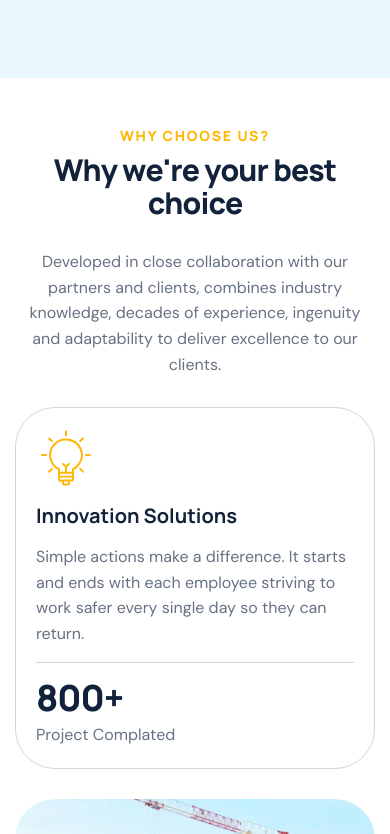
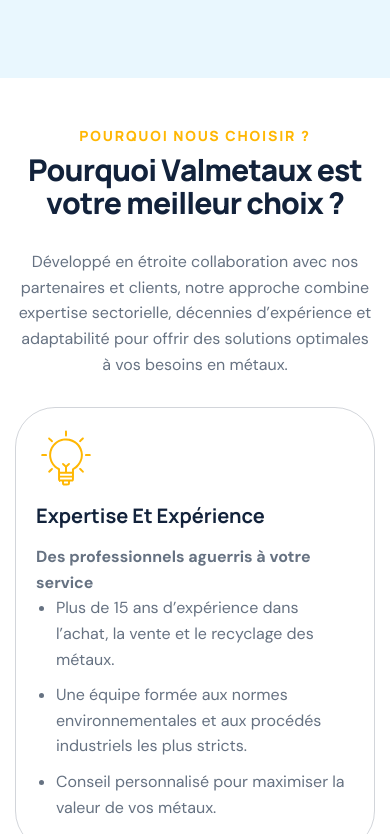
Before and after one commit to fatimazohra12/React-france, a React (Create React App) app: page / in a window 390 px wide. Shown: the part 2570-3404 px from the top of the page. Built offline with nearby package versions, Linux system fonts and the light colour scheme; what smooth-scroll would draw is missing.

Commit message:
changes 9

```diff
--- a/src/components/blog/blog.css
+++ b/src/components/blog/blog.css
@@ -1 +1,18 @@
-/* Component-specific styles for blog. */
+.engagement-item {
+  border: 1px solid var(--divider-color);
+  border-radius: 30px;
+  height: calc(100% - 30px);
+  margin-bottom: 30px;
+  padding: 32px;
+  background: var(--white-color);
+}
+
+.engagement-item h3 {
+  font-size: 24px;
+  font-weight: 700;
+  margin-bottom: 18px;
+}
+
+.engagement-item p {
+  margin: 0;
+}
--- a/src/components/blog/index.jsx
+++ b/src/components/blog/index.jsx
@@ -1,43 +1,26 @@
 import React from "react";
-import { posts } from "../../data/landingPage";
+import { engagements } from "../../data/landingPage";
 import { SectionTitle } from "../section-title";
-import { asset } from "../../utils/assets";
 import "./blog.css";
 
 export function Blog() {
   return (
-    <section className="our-blog" id="blog">
+    <section className="our-blog" id="engagements">
       <div className="container">
         <div className="row section-row">
           <div className="col-lg-12">
-            <SectionTitle eyebrow="news & blog" title="Articles & blog posts">
-            Chez Valmetaux, nous proposons une gamme complète de services de construction pour répondre à tous vos besoins, des projets résidentiels aux infrastructures industrielles. Notre équipe d’experts s’engage à fournir des solutions sur mesure, durables et de haute qualité.
+            <SectionTitle eyebrow="Nos engagements" title="Un service clair, rapide et responsable">
+              Chez Valmétaux, nous nous engageons à vous proposer une
+              valorisation simple, transparente et adaptée à vos métaux.
             </SectionTitle>
           </div>
         </div>
         <div className="row">
-          {posts.map((post) => (
-            <div className="col-lg-4 col-md-6" key={post.title}>
-              <article className="blog-item wow fadeInUp" data-wow-delay={post.delay}>
-                <div className="post-featured-image" data-cursor-text="View">
-                  <figure>
-                    <a className="image-anime" href="#home">
-                      <img src={asset(post.image)} alt="" />
-                    </a>
-                  </figure>
-                </div>
-                <div className="post-item-content">
-                  <div className="post-item-body">
-                    <h2>
-                      <a href="#home">{post.title}</a>
-                    </h2>
-                  </div>
-                  <div className="post-item-footer">
-                    <a className="readmore-btn" href="#blog">
-                      read more
-                    </a>
-                  </div>
-                </div>
+          {engagements.map((engagement) => (
+            <div className="col-lg-4 col-md-6" key={engagement.title}>
+              <article className="engagement-item wow fadeInUp" data-wow-delay={engagement.delay}>
+                <h3>{engagement.title}</h3>
+                <p>{engagement.description}</p>
               </article>
             </div>
           ))}
--- a/src/components/faqs/index.jsx
+++ b/src/components/faqs/index.jsx
@@ -10,8 +10,9 @@
       <div className="container">
         <div className="row section-row">
           <div className="col-lg-12">
-            <SectionTitle eyebrow="faqs" title="Got questions? we've got answers">
-            Chez Valmetaux, nous proposons une gamme complète de services de construction pour répondre à tous vos besoins, des projets résidentiels aux infrastructures industrielles. Notre équipe d’experts s’engage à fournir des solutions sur mesure, durables et de haute qualité.
+            <SectionTitle eyebrow="FAQ chez Valmétaux" title="Foire aux questions">
+              Retrouvez les réponses simples aux questions les plus fréquentes
+              sur nos services de valorisation des métaux.
             </SectionTitle>
           </div>
         </div>
@@ -19,7 +20,7 @@
           <div className="col-lg-5">
             <div className="our-faqs-images">
               <div className="row align-items-end">
-                {["our-faqs-img-1.jpg", "our-faqs-img-2.jpg"].map((image, index) => (
+                {["service-recuperation-metaux.png", "service-recyclage-metaux.png"].map((image, index) => (
                   <div className="col-md-6 col-6" key={image}>
                     <div className={`faqs-img-${index + 1}`}>
                       <figure className="image-anime reveal">
@@ -30,7 +31,7 @@
                 ))}
               </div>
               <div className="row align-items-start">
-                {["our-faqs-img-3.jpg", "our-faqs-img-4.jpg"].map((image, index) => (
+                {["prestation-cuivre.png", "prestation-batteries.png"].map((image, index) => (
                   <div className="col-md-6 col-6" key={image}>
                     <div className={`faqs-img-${index + 1}`}>
                       <figure className="image-anime reveal">
@@ -72,9 +73,7 @@
                     id={faq.collapseId}
                   >
                     <div className="accordion-body">
-                      <p>
-                      "Transformer les déchets en opportunités, pour une planète plus propre et une économie plus forte."
-                      </p>
+                      <p>{faq.answer}</p>
                     </div>
                   </div>
                 </div>
--- a/src/components/why-choose-us/index.jsx
+++ b/src/components/why-choose-us/index.jsx
@@ -10,10 +10,8 @@
       <div className="container">
         <div className="row section-row">
           <div className="col-lg-12">
-            <SectionTitle eyebrow="why choose us?" title="Why we're your best choice">
-              Developed in close collaboration with our partners and clients,
-              combines industry knowledge, decades of experience, ingenuity and
-              adaptability to deliver excellence to our clients.
+            <SectionTitle eyebrow="Pourquoi nous choisir ?" title="Pourquoi Valmetaux est votre meilleur choix ?">
+            Développé en étroite collaboration avec nos partenaires et clients, notre approche combine expertise sectorielle, décennies d’expérience et adaptabilité pour offrir des solutions optimales à vos besoins en métaux.
             </SectionTitle>
           </div>
         </div>
@@ -27,17 +25,12 @@
                   </div>
                   <div className="why-choose-content">
                     <h3>{reason.title}</h3>
-                    <p>
-                      Simple actions make a difference. It starts and ends with
-                      each employee striving to work safer every single day so
-                      they can return.
-                    </p>
-                  </div>
-                  <div className="why-choose-counter">
-                    <h3>
-                      <span className="counter">800</span>+
-                    </h3>
-                    <p>project complated</p>
+                    <p className="why-choose-subtitle">{reason.subtitle}</p>
+                    <ul>
+                      {reason.points.map((point) => (
+                        <li key={point}>{point}</li>
+                      ))}
+                    </ul>
                   </div>
                 </div>
               </div>
--- a/src/components/why-choose-us/why-choose-us.css
+++ b/src/components/why-choose-us/why-choose-us.css
@@ -1 +1,19 @@
-/* Component-specific styles for why-choose-us. */
+.why-choose-content {
+  border-bottom: 0;
+  margin-bottom: 0;
+  padding-bottom: 0;
+}
+
+.why-choose-subtitle {
+  font-weight: 700;
+  margin-bottom: 18px;
+}
+
+.why-choose-content ul {
+  margin: 0;
+  padding-left: 20px;
+}
+
+.why-choose-content li {
+  margin-bottom: 10px;
+}
--- a/src/data/landingPage.js
+++ b/src/data/landingPage.js
@@ -5,7 +5,7 @@
   { label: "Prestations", href: "#projects" },
   { label: "Témoignages", href: "#testimonials" },
   { label: "FAQ", href: "#faqs" },
-  { label: "Blog", href: "#blog" },
+  { label: "Engagements", href: "#engagements" },
   { label: "Contact", href: "#contact", highlighted: true },
 ];
 
@@ -32,17 +32,35 @@
 
 export const reasons = [
   {
-    title: "innovation solutions",
+    title: "Expertise et Expérience",
+    subtitle: "Des professionnels aguerris à votre service",
+    points: [
+      "Plus de 15 ans d’expérience dans l’achat, la vente et le recyclage des métaux.",
+      "Une équipe formée aux normes environnementales et aux procédés industriels les plus stricts.",
+      "Conseil personnalisé pour maximiser la valeur de vos métaux.",
+    ],
     icon: "icon-why-choose-1.svg",
     image: "why-choose-img-1.jpg",
   },
   {
-    title: "quality craftsmanship",
+    title: "Solutions Innovantes",
+    subtitle: "Des méthodes de pointe pour un recyclage optimal",
+    points: [
+      "Tri automatisé et analyse de composition pour une valorisation précise.",
+      "Partenariats technologiques avec des centres de recyclage certifiés.",
+      "Solutions sur mesure pour les professionnels (chantiers, industries, démolitions).",
+    ],
     icon: "icon-why-choose-2.svg",
     image: "why-choose-img-2.jpg",
   },
   {
-    title: "expertise and experience",
+    title: "Qualité et Professionnalisme",
+    subtitle: "Un service irréprochable, de la collecte à la livraison",
+    points: [
+      "Devis transparent sans frais cachés.",
+      "Collecte rapide et logistique optimisée (camions dédiés, horaires flexibles).",
+      "Paiement sécurisé et traçabilité totale de vos métaux.",
+    ],
     icon: "icon-why-choose-3.svg",
     image: "why-choose-img-3.jpg",
   },
@@ -66,46 +84,57 @@
 
 export const faqs = [
   {
-    question: "Do you offer a free, no obligation quotation?",
+    question: "Proposez-vous un devis gratuit et sans engagement ?",
+    answer:
+      "Oui. Nous proposons un devis gratuit et détaillé selon la quantité, le type de métal et vos besoins de collecte.",
     collapseId: "collapseOne",
     headingId: "headingOne",
     isOpen: true,
     delay: "0.25s",
   },
   {
-    question: "What services do you offer?",
+    question: "Quels services proposez-vous ?",
+    answer:
+      "Nous assurons l’achat, la collecte, le tri et le recyclage des métaux ferreux et non ferreux.",
     collapseId: "collapseTwo",
     headingId: "headingTwo",
     delay: "0.5s",
   },
   {
-    question: "What types of projects do you specialize in?",
+    question: "Quels types de métaux acceptez-vous ?",
+    answer:
+      "Nous acceptons notamment la ferraille, le cuivre, l’aluminium, le laiton, les câbles et les batteries.",
     collapseId: "collapseThree",
     headingId: "headingThree",
     delay: "0.75s",
   },
   {
-    question: "How do I start a project with your company?",
+    question: "Comment démarrer avec Valmétaux ?",
+    answer:
+      "Contactez-nous par téléphone, email ou formulaire. Nous évaluons votre besoin, planifions la collecte et vous accompagnons jusqu’au paiement.",
     collapseId: "collapsefour",
     headingId: "headingfour",
     delay: "1s",
   },
 ];
 
-export const posts = [
+export const engagements = [
   {
-    title: "10 Essential Tips for Choosing the Right Builder",
-    image: "post-1.jpg",
+    title: "Recyclage responsable",
+    description:
+      "Nous valorisons les métaux dans une démarche respectueuse de l’environnement et des normes en vigueur.",
     delay: "0.25s",
   },
   {
-    title: "The Future of Sustainable Construction Innovations",
-    image: "post-2.jpg",
+    title: "Devis transparent",
+    description:
+      "Chaque estimation est claire, détaillée et sans frais cachés pour vous permettre de décider en toute confiance.",
     delay: "0.5s",
   },
   {
-    title: "How to Design Your Dream Home: A Step-by-Step Guide",
-    image: "post-3.jpg",
+    title: "Collecte et paiement rapides",
+    description:
+      "Nous organisons une collecte efficace et assurons un paiement sécurisé après valorisation de vos métaux.",
     delay: "0.75s",
   },
 ];
```
